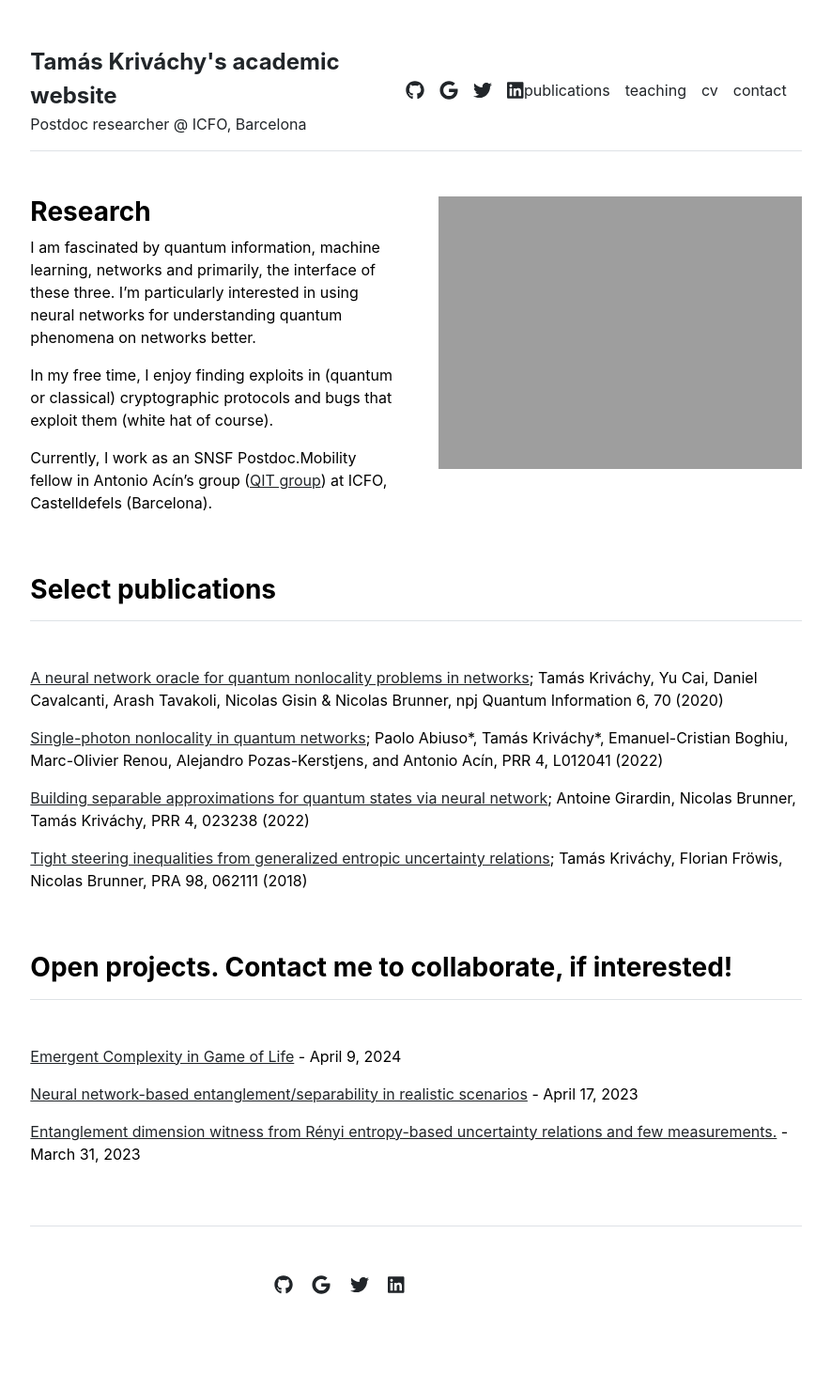
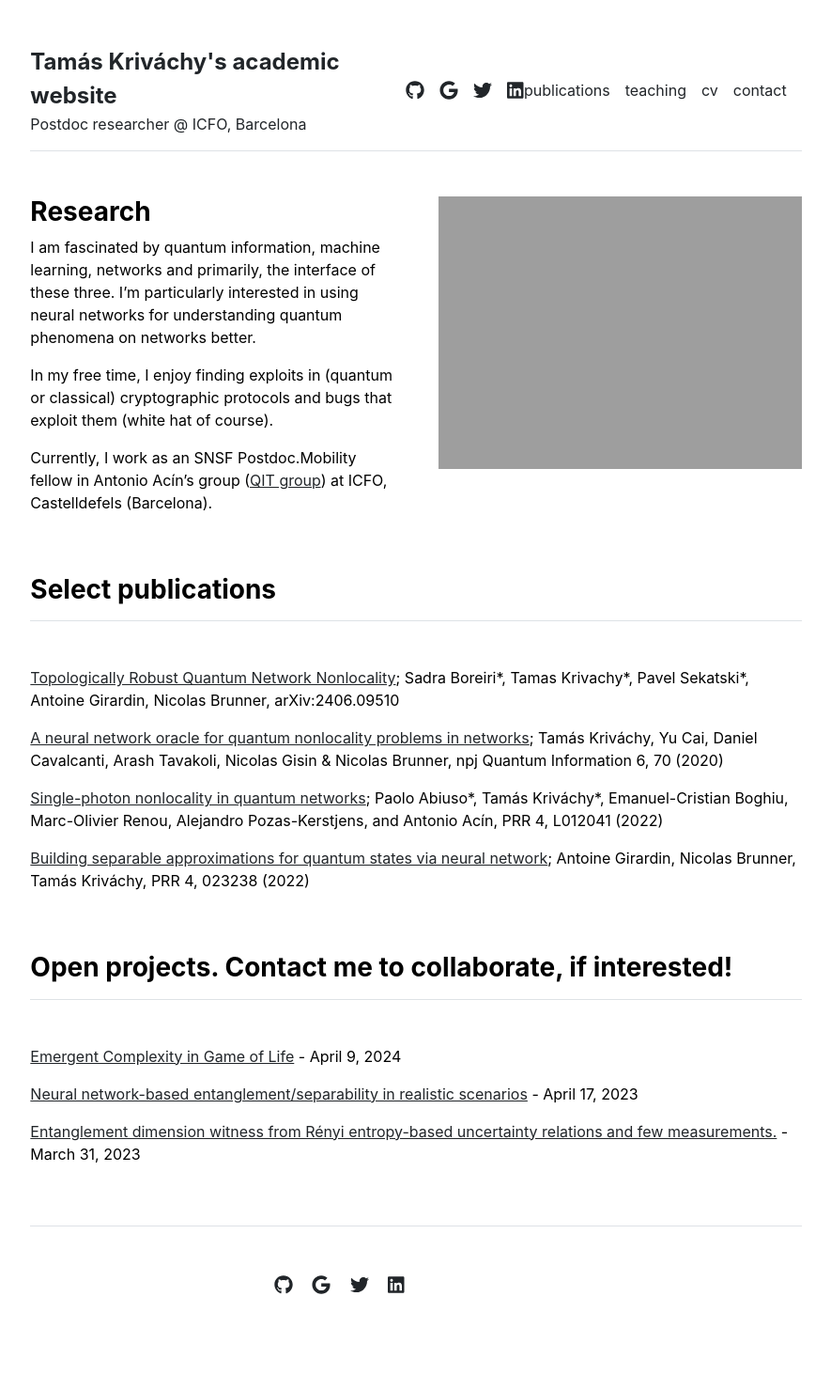
Before and after one commit to tkrivachy/tkrivachy.github.io, a Jekyll site: the page built from index.md, in a window 1280 px wide. Shown: the whole page at 94% size, without its empty margins (197-1082 px from the left). Built offline with Jekyll 4.4.1, drawn with Linux system fonts in a browser that asks for light colours.

Commit message:
Update publications.yml

```diff
--- a/_data/publications.yml
+++ b/_data/publications.yml
@@ -1,14 +1,16 @@
 featured:
+- {name: 'Topologically Robust Quantum Network Nonlocality', info: ' Sadra Boreiri*, Tamas Krivachy*, Pavel Sekatski*, Antoine Girardin, Nicolas Brunner, arXiv:2406.09510', url: 'https://arxiv.org/abs/2406.09510'}
 - {name: 'A neural network oracle for quantum nonlocality problems in networks', info: ' Tamás Kriváchy, Yu Cai, Daniel Cavalcanti, Arash Tavakoli, Nicolas Gisin & Nicolas Brunner, npj Quantum Information 6, 70 (2020)', url: 'https://www.nature.com/articles/s41534-020-00305-x'}
 - {name: 'Single-photon nonlocality in quantum networks', info: ' Paolo Abiuso*, Tamás Kriváchy*, Emanuel-Cristian Boghiu, Marc-Olivier Renou, Alejandro Pozas-Kerstjens, and Antonio Acín, PRR 4, L012041 (2022)', url: 'https://journals.aps.org/prresearch/abstract/10.1103/PhysRevResearch.4.L012041'}
 - {name: 'Building separable approximations for quantum states via neural network', info: ' Antoine Girardin, Nicolas Brunner, Tamás Kriváchy, PRR 4, 023238 (2022)', url: 'https://journals.aps.org/prresearch/abstract/10.1103/PhysRevResearch.4.023238'}
-- {name: 'Tight steering inequalities from generalized entropic uncertainty relations', info: ' Tamás Kriváchy, Florian Fröwis, Nicolas Brunner, PRA 98, 062111 (2018)', url: 'https://arxiv.org/abs/1807.09603'}
 
 index:
+- {name: 'Topologically Robust Quantum Network Nonlocality', info: ' Sadra Boreiri*, Tamas Krivachy*, Pavel Sekatski*, Antoine Girardin, Nicolas Brunner, arXiv:2406.09510', url: 'https://arxiv.org/abs/2406.09510'}
 - {name: 'A neural network oracle for quantum nonlocality problems in networks', info: 'Tamás Kriváchy, Yu Cai, Daniel Cavalcanti, Arash Tavakoli, Nicolas Gisin & Nicolas Brunner, npj Quantum Information 6, 70 (2020)', url: 'https://www.nature.com/articles/s41534-020-00305-x'}
 - {name: 'Single-photon nonlocality in quantum networks', info: ' Paolo Abiuso*, Tamás Kriváchy*, Emanuel-Cristian Boghiu, Marc-Olivier Renou, Alejandro Pozas-Kerstjens, and Antonio Acín, PRR 4, L012041 (2022)', url: 'https://journals.aps.org/prresearch/abstract/10.1103/PhysRevResearch.4.L012041'}
 - {name: 'Post-quantum nonlocality in the minimal triangle scenario', info: ' Alejandro Pozas-Kerstjens, Antoine Girardin, Tamás Kriváchy, Armin Tavakoli, Nicolas Gisin, New J. Phys. 25 113037 (2023)', url: 'https://iopscience.iop.org/article/10.1088/1367-2630/ad0a16/meta'}
 - {name: 'Experimental genuine quantum nonlocality in the triangle network', info: ' Ning-Ning Wang, Chao Zhang, Huan Cao, Kai Xu, Bi-Heng Liu, Yun-Feng Huang, Chuan-Feng Li, Guang-Can Guo, Nicolas Gisin, Tamás Kriváchy, Marc-Olivier Renou, 	arXiv:2401.15428 (2024)', url: 'https://arxiv.org/abs/2401.15428'}
+- {name: 'Exploring the Local Landscape in the Triangle Network', info: ' Elisa Bäumer*, Victor Gitton*, Tamás Kriváchy*, Nicolas Gisin, Renato Renner, arXiv:2405.08939', url: 'https://arxiv.org/abs/2405.08939'}
 - {name: 'High-speed batch processing of semidefinite programs with feedforward neural networks', info: ' Tamás Kriváchy, Yu Cai, Joseph Bowles, Daniel Cavalcanti, Nicolas Brunner, NJP 23, 103034 (2021)', url: 'https://iopscience.iop.org/article/10.1088/1367-2630/ac2d72/meta'}
 - {name: 'Tight steering inequalities from generalized entropic uncertainty relations', info: ' Tamás Kriváchy, Florian Fröwis, Nicolas Brunner, PRA 98, 062111 (2018)', url: 'https://arxiv.org/abs/1807.09603'}
 - {name: 'Building separable approximations for quantum states via neural network', info: ' Antoine Girardin, Nicolas Brunner, Tamás Kriváchy, PRR 4, 023238 (2022)', url: 'https://journals.aps.org/prresearch/abstract/10.1103/PhysRevResearch.4.023238'}
```
